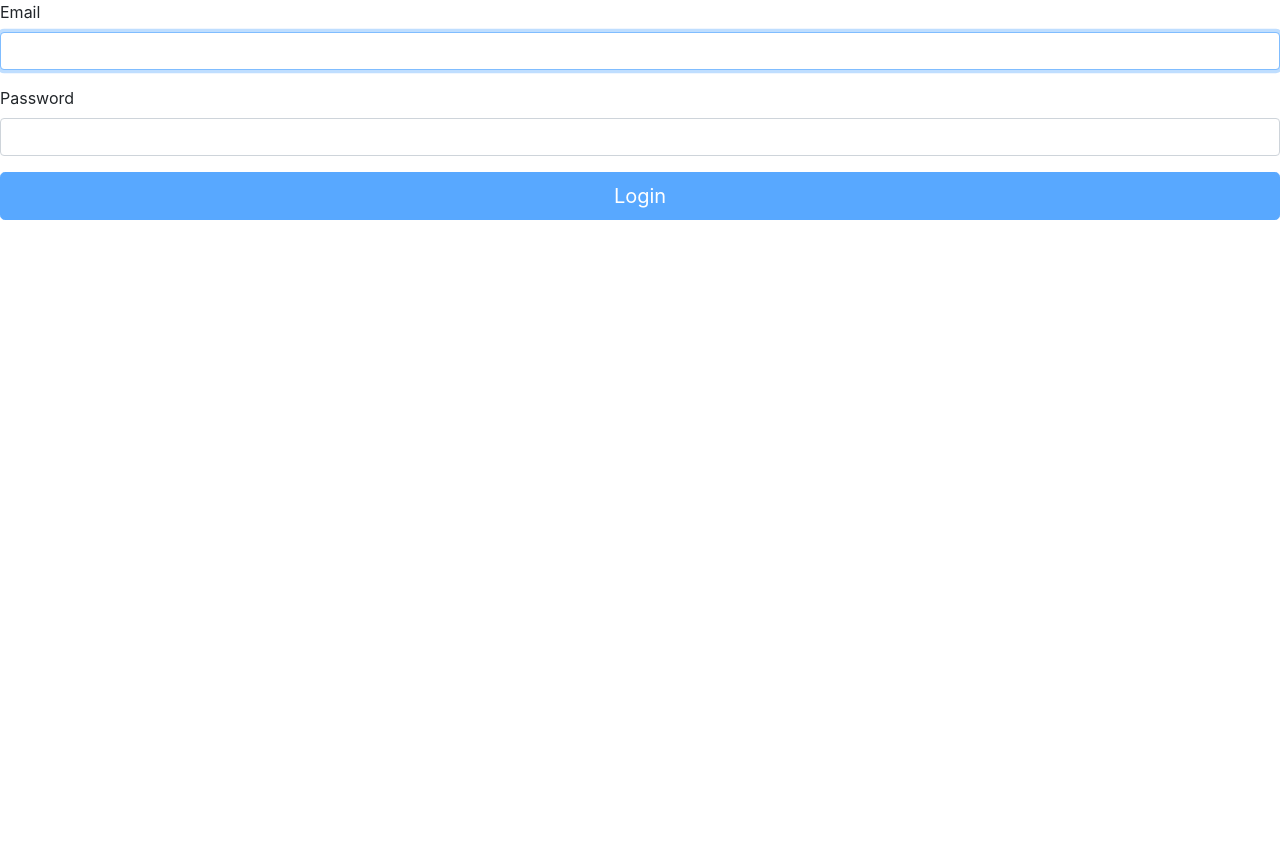
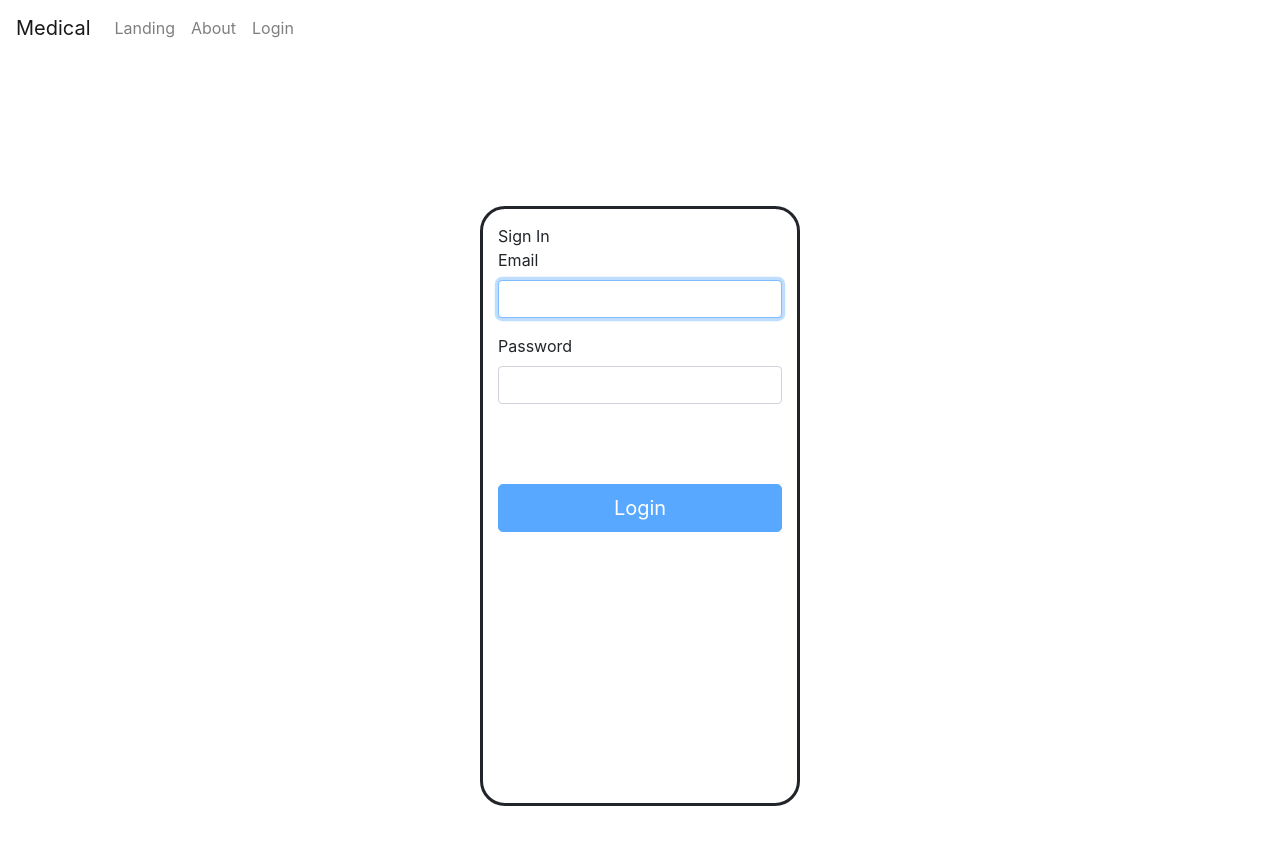
Before and after one commit to theMVPshop/dt04, a React (Create React App) app in the folder mvpjob/: page /login in a window 1280 px wide. Shown: the top 844 px of the page. Before the commit the page ends 800 px from the top, so only its background shows below. Built offline with nearby package versions, Linux system fonts and the light colour scheme.

Commit message:
added a little styling to the nav bar and login page

```diff
--- a/mvpjob/src/App.css
+++ b/mvpjob/src/App.css
@@ -2,20 +2,13 @@
   text-align: center;
 }
 
-.App-logo {
-  height: 40vmin;
-  pointer-events: none;
-}
 
-@media (prefers-reduced-motion: no-preference) {
-  .App-logo {
-    animation: App-logo-spin infinite 20s linear;
-  }
-}
+
+
 
 .App-header {
   background-color: #282c34;
-  min-height: 100vh;
+  min-height: 10vh;
   display: flex;
   flex-direction: column;
   align-items: center;
@@ -28,22 +21,26 @@
   color: #61dafb;
 }
 
-@keyframes App-logo-spin {
-  from {
-    transform: rotate(0deg);
-  }
-  to {
-    transform: rotate(360deg);
-  }
-}
 
-@media all and (min-width: 480px) {
   .Login {
-    padding: 60px 0;
+    justify-content: center;
+    margin: auto;
+    padding: 150px 0;
+    height: 100%;
+    width: 40%;
   }
 
   .Login form {
-    margin: 0 auto;
+    padding: 15px;
+    border: solid;
+    border-radius: 25px;
+    justify-content: center;
+    margin: auto;
     max-width: 320px;
+    height: 600px;
+
   }
-}
+
+  .Login button{
+    margin-top: 80px;
+  }
--- a/mvpjob/src/App.js
+++ b/mvpjob/src/App.js
@@ -3,6 +3,7 @@ import { BrowserRouter as Router, Switch, Route } from 'react-router-dom';
 import About from './Components/About';
 import LandingPage from './Components/LandingPage';
 import Login from './Components/Login'
+import './App.css'
 
 
 
--- a/mvpjob/src/Components/LandingPage.js
+++ b/mvpjob/src/Components/LandingPage.js
@@ -5,8 +5,8 @@ import Navigation from './Navigation';
 const LandingPage=()=>{
     return(
 
- <div>
-    <Navigation />
+        <div>
+        <Navigation />
  </div>
 
     )
--- a/mvpjob/src/Components/Login.js
+++ b/mvpjob/src/Components/Login.js
@@ -1,6 +1,7 @@
 import React, { useState } from "react";
 import Form from "react-bootstrap/Form";
 import Button from "react-bootstrap/Button";
+import Navigation from "./Navigation";
 
 
  function Login() {
@@ -16,8 +17,13 @@ import Button from "react-bootstrap/Button";
     }
 
     return (
-      <div className="Login">
+
+        <div>
+        <Navigation/>
+
+        <div className="Login" >
         <Form onSubmit={handleSubmit}>
+            Sign In
           <Form.Group size="lg" controlId="email">
             <Form.Label>Email</Form.Label>
             <Form.Control
@@ -40,6 +46,7 @@ import Button from "react-bootstrap/Button";
           </Button>
         </Form>
       </div>
+      </div>
     );
   }
   export default Login
--- a/mvpjob/src/Components/Navigation.js
+++ b/mvpjob/src/Components/Navigation.js
@@ -7,7 +7,7 @@ const Navigation =()=> {
 
     return(
 
-<Navbar bg="dark" variant="dark" expand="lg" sticky="top">
+<Navbar expand="lg" sticky="top">
 
 <Navbar.Brand href="/" className="App-logo">Medical</Navbar.Brand>
     <Navbar.Toggle aria-controls='responsive-navbar-nav'/>
```
